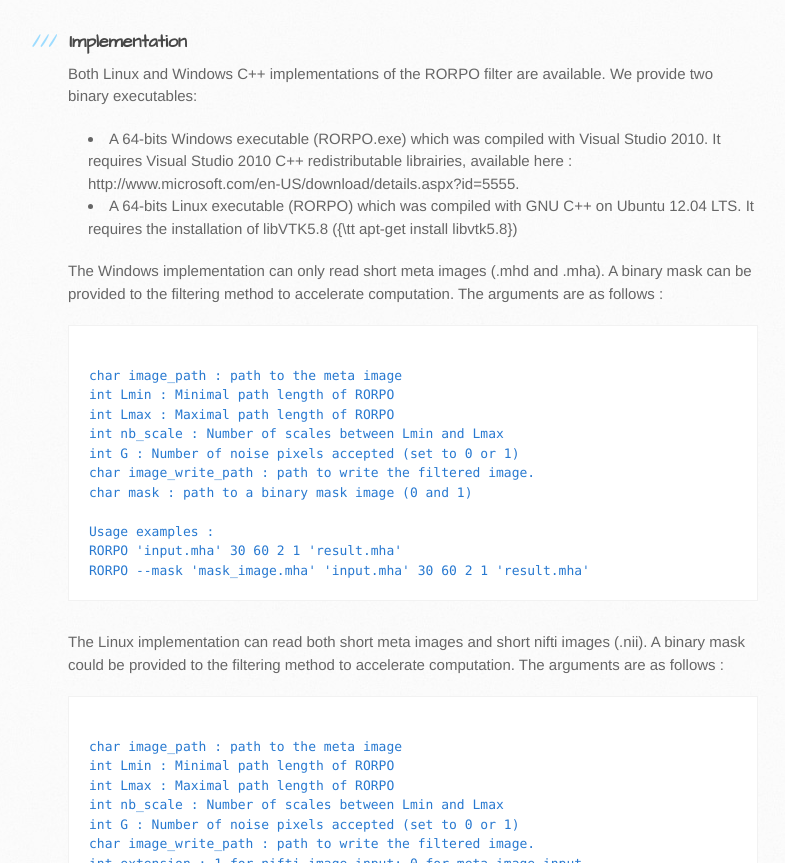
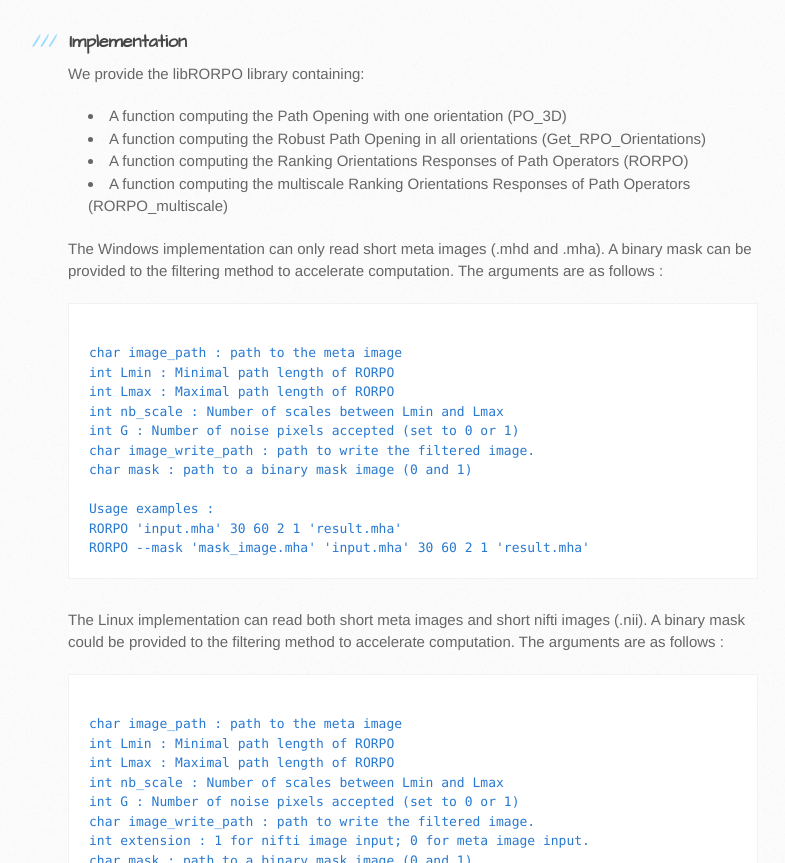
Before and after one commit to path-openings/RORPO, a plain HTML site: page index.html in a window 1280 px wide. Shown: the part 1229-2092 px from the top of the page, without its empty margins (102-887 px from the left). Drawn offline with Linux system fonts and the light colour scheme.

Commit message:
Update index.html

```diff
--- a/index.html
+++ b/index.html
@@ -61,10 +61,12 @@ repository</a>.
 <a name="Implementation" class="anchor" href="#implementation"><span class="octicon octicon-link"></span></a>Implementation</h3>
 
 
-<p>Both Linux and Windows C++ implementations of the RORPO filter are available. We provide two binary executables:
+<p>We provide the libRORPO library containing:
 <ul>
-<li> A 64-bits Windows executable (RORPO.exe) which was compiled with Visual Studio 2010. It requires Visual Studio 2010 C++ redistributable librairies, available here :  http://www.microsoft.com/en-US/download/details.aspx?id=5555.
-<li> A 64-bits Linux executable (RORPO) which was compiled with GNU C++ on Ubuntu 12.04 LTS. It requires the installation of libVTK5.8 ({\tt apt-get install libvtk5.8})
+<li> A function computing the Path Opening with one orientation (PO_3D)
+<li> A function computing the Robust Path Opening in all orientations (Get_RPO_Orientations)
+<li> A function computing the Ranking Orientations Responses of Path Operators (RORPO)
+<li> A function computing the multiscale Ranking Orientations Responses of Path Operators (RORPO_multiscale)
 </ul>
 
 The Windows implementation can only read short meta images (.mhd and .mha). A binary mask can be provided to the filtering method to accelerate computation. The arguments are as follows :
```
